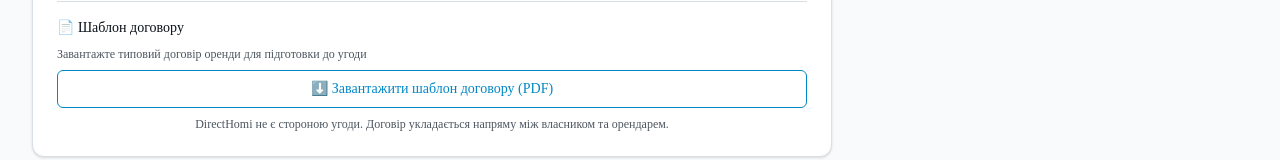
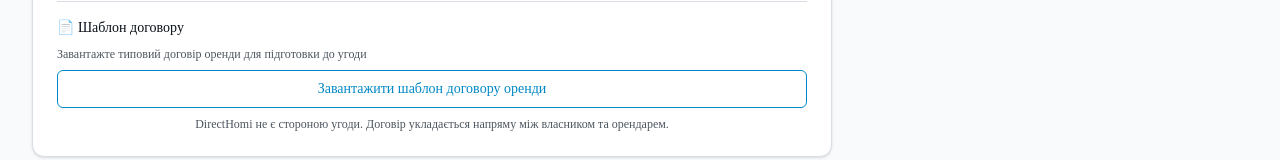
Before and after one commit to solomiiapodolia-collab/directhomi, a Next.js app: page /listing/listing-1 in a window 1280 px wide. Shown: the part 1367-1527 px from the top of the page. Built offline with nearby package versions, Linux system fonts and the light colour scheme.

Commit message:
Fix PDF button text

```diff
--- a/app/listing/[id]/page.tsx
+++ b/app/listing/[id]/page.tsx
@@ -173,7 +173,7 @@ export default function ListingDetailPage({ params }: { params: Promise<{ id: st
                     <h4 className="text-sm font-medium">📄 Шаблон договору</h4>
                     <p className="text-xs text-muted-foreground">Завантажте типовий договір оренди для підготовки до угоди</p>
                     <a href="/contract-template.pdf" download="DirectHomi-договір-оренди.pdf" className="flex w-full items-center justify-center gap-2 rounded-md border border-primary px-4 py-2 text-sm font-medium text-primary transition-colors hover:bg-primary/10">
-                      ⬇️ Завантажити шаблон договору (PDF)
+                      Завантажити шаблон договору оренди
                     </a>
                     <p className="text-xs text-muted-foreground text-center">DirectHomi не є стороною угоди. Договір укладається напряму між власником та орендарем.</p>
                   </div>
```
